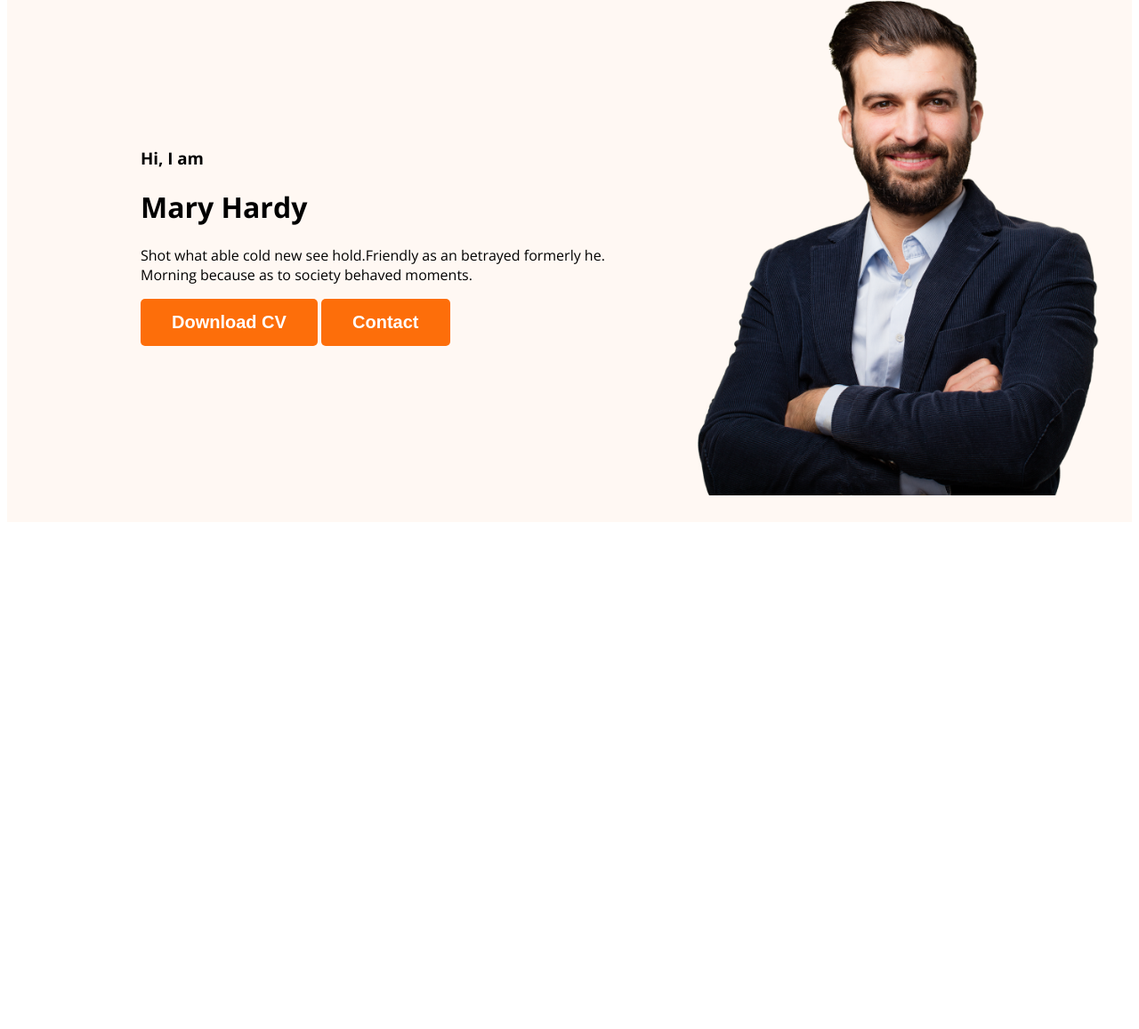
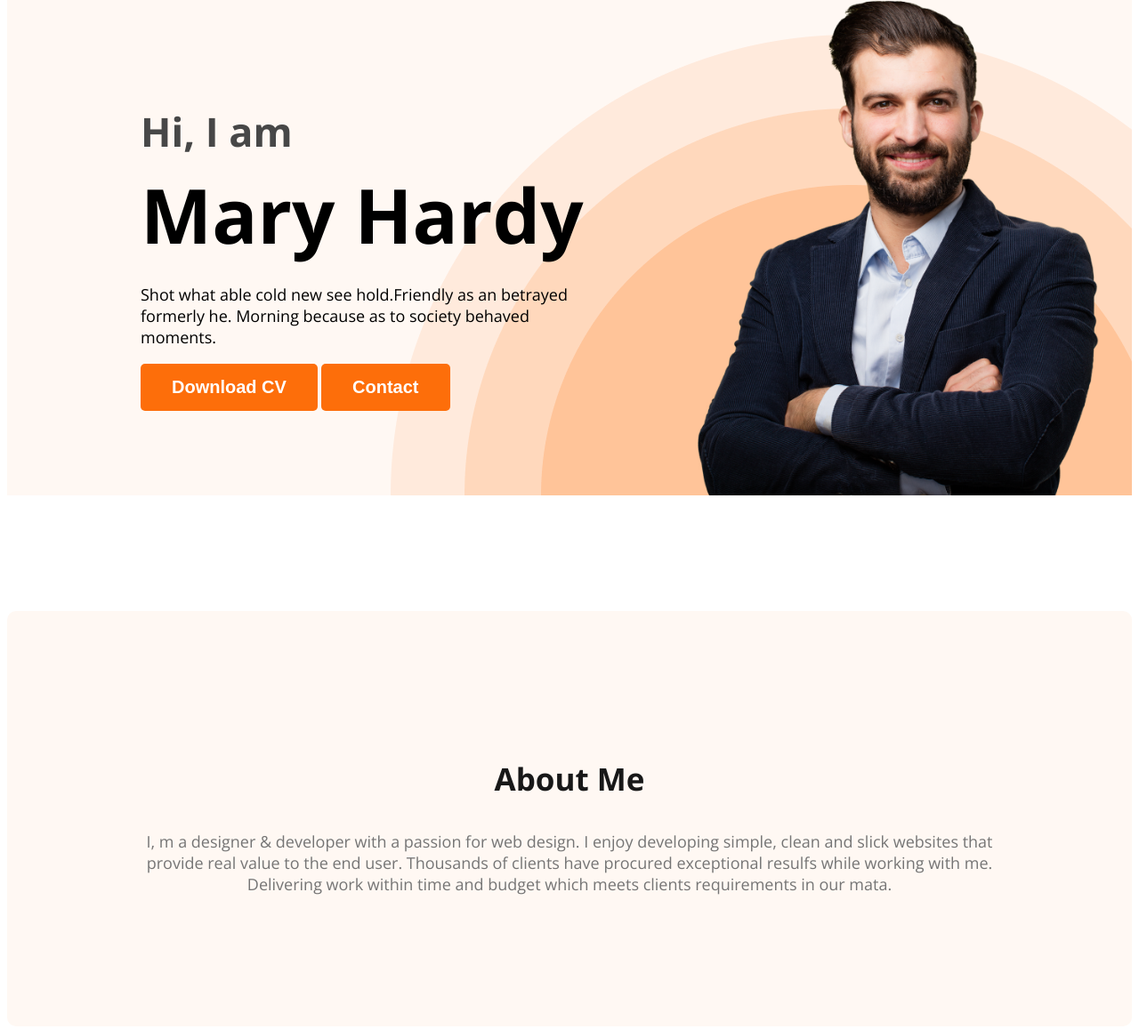
Before and after one commit to dialemon/webdeveloper-portfolio, a plain HTML site: page index.html in a window 1280 px wide. Shown: the part 211-1368 px from the top of the page at 89% size. Before the commit the page ends 806 px from the top, so only its background shows below. Drawn offline with nearby package versions, Linux system fonts and the light colour scheme.

Commit message:
about section created

```diff
--- a/index.html
+++ b/index.html
@@ -23,7 +23,7 @@
              <div class="banner-content">
                 <h3 class="banner-greeting">Hi, I am</h3>
                 <h1 class="banner-title">Mary Hardy</h1>
-                <p>Shot what able cold new see hold.Friendly as an betrayed formerly he. Morning because as to society behaved moments.</p>
+                <p class="banner-description">Shot what able cold new see hold.Friendly as an betrayed formerly he. Morning because as to society behaved moments.</p>
                 <button class="btn-primary">Download CV</button>
                <button class="btn-primary">Contact</button>
              </div>
@@ -31,7 +31,10 @@
         </div>
     </header>
     <main>
-
+        <section class="about">
+            <h3 class="section-title">About Me</h3>
+           <p class="section-description">I, m a designer & developer with a passion for web design. I enjoy developing simple, clean and slick websites that provide real value to the end user. Thousands of clients have procured exceptional resulfs while working with me. Delivering work within time and budget which meets clients requirements in our mata.</p>
+        </section>
     </main>
     <footer>
 
--- a/styles/portfolio.css
+++ b/styles/portfolio.css
@@ -14,6 +14,17 @@ body{
     font-weight: 700;
     padding:15px 35px;
 
+}
+.section-title{
+    color: #181818;
+    text-align: center;
+    font-size: 35px;
+    font-weight: 700;
+}
+.section-description{
+    color: #757575;
+    text-align: center;
+    font-size: 18px;
 }
 /* nav related styles */
 nav {
@@ -42,12 +53,45 @@ nav a{
 /*header related style*/
 .header{
     background-color: #FFF8F3;
+    background-image: url('../images/header_bg.png');
+    background-repeat: no-repeat;
+    background-position: bottom right;
 }
 .banner{
-   padding: 30px 30px 30px 150px ;
+   padding: 30px 30px 0px 150px ;
    display: flex;
    align-items: center;
+   justify-content: space-between;
+}
+.banner-content{
+    max-width: 500px;
 }
 .banner .profile-pic{
     width: 500px;
+
 }
+.banner-greeting{
+    font-size: 45px;
+    color: #474747;
+    margin-bottom: 0;
+}
+.banner-title{
+    font-size: 85px;
+    font-weight: 700;
+    margin-top: 5px;
+    margin-bottom: 20px;
+}
+.banner-description{
+    font-size: 18px;
+    font-weight: 400px;
+    margin-top: 20px;
+}
+/*main section styles */
+
+/* about section styles */
+.about{
+    padding: 130px;
+    border-radius: 10px;
+    background: #FFF8F3;
+    margin: 130px 0;
+}
```
